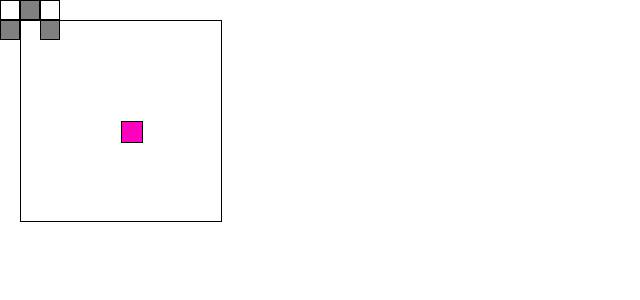
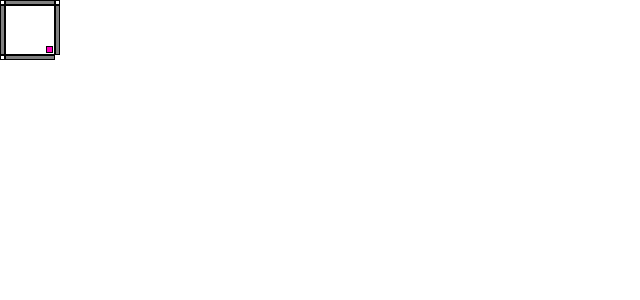
Before and after one commit to gaygenius/move-object-with-buttons, a React (Create React App) app: page / in a window 1280 px wide. Shown: the top 300 px of the page, without its empty margins (0-640 px from the left). Built offline with nearby package versions, Linux system fonts and the light colour scheme.

Commit message:
Complete interview question

```diff
--- a/src/App.js
+++ b/src/App.js
@@ -6,8 +6,8 @@ const InnerBox = ({ x, y }) => (
   <div className="inner-box-container">
     <div
       style={{
-        height: '20px',
-        width: '20px',
+        height: '5px',
+        width: '5px',
         backgroundColor: '#ff00bf',
         position: 'relative',
         left: x,
@@ -21,8 +21,8 @@ class OuterGrid extends React.Component {
   constructor(props) {
     super(props);
     this.state = {
-      x: 100,
-      y: 100,
+      x: 40,
+      y: 40,
     };
   }
 
@@ -34,7 +34,7 @@ class OuterGrid extends React.Component {
           className="grid-button"
           onClick={e => {
             if (this.state.y > 0) {
-              this.setState({ y: this.state.y - 10 });
+              this.setState({ y: this.state.y - 1 });
             }
           }}
         />
@@ -43,7 +43,7 @@ class OuterGrid extends React.Component {
           className="grid-button"
           onClick={e => {
             if (this.state.x > 0) {
-              this.setState({ x: this.state.x - 10 });
+              this.setState({ x: this.state.x - 1 });
             }
           }}
         />
@@ -51,8 +51,17 @@ class OuterGrid extends React.Component {
         <div
           className="grid-button"
           onClick={e => {
-            if (this.state.x < 180) {
-              this.setState({ x: this.state.x + 10 });
+            if (this.state.x < 42) {
+              this.setState({ x: this.state.x + 1 });
+            }
+          }}
+        />
+        <div />
+        <div
+          className="grid-button"
+          onClick={e => {
+            if (this.state.y < 42) {
+              this.setState({ y: this.state.y + 1 });
             }
           }}
         />
--- a/src/App.scss
+++ b/src/App.scss
@@ -2,19 +2,13 @@
 
 .outer-grid {
   display: grid;
-  grid-template-columns: 20px 20px 20px;
-  grid-template-rows: 20px 20px 20px;
+  grid-template-columns: 5px 50px 5px;
+  grid-template-rows: 5px 50px 5px;
   & div {
     border: 1px solid black;
   }
 }
 
-.inner-box-container {
-  border: 10px solid black;
-  width: 200px;
-  height: 200px;
-}
-
 .grid-button {
   background-color: gray;
 }
```
